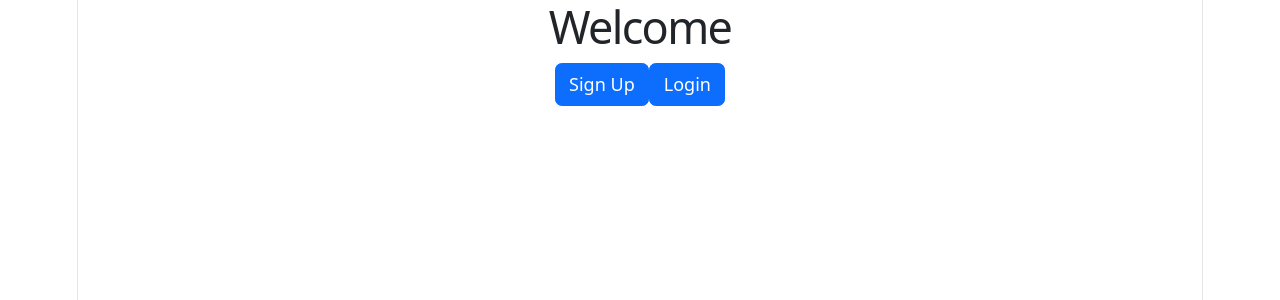
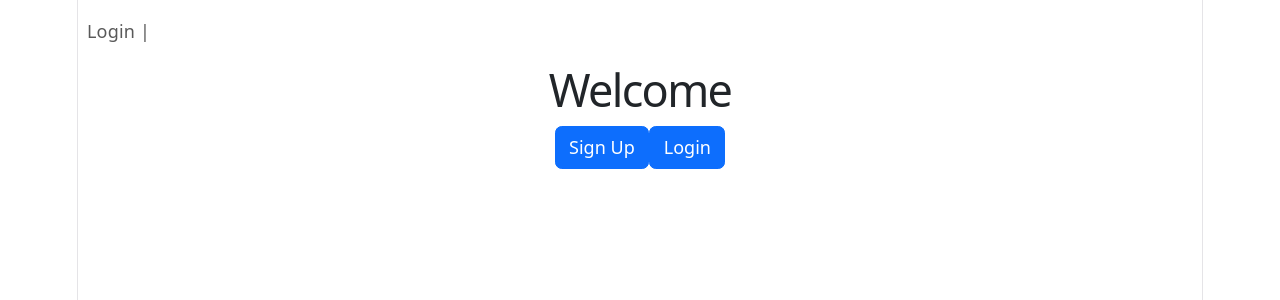
Before and after one commit to gmcallister23/ts-tasklist-assignment, a React (Vite) app: page / in a window 1280 px wide. Shown: the top 300 px of the page. Built offline with nearby package versions, Linux system fonts and the light colour scheme.

Commit message:
Moved the login default page to dashboard rather than profile, added navbar

```diff
--- a/src/App.tsx
+++ b/src/App.tsx
@@ -1,7 +1,8 @@
 import { useState } from 'react'
 import Dashboard from './pages/Dashboard';
-import Profile from './pages/Profile';
-import TaskDetails from './pages/TaskDetails';
+//import Profile from './pages/Profile';
+//import TaskDetails from './pages/TaskDetails';
+import NavBar from './components/NavBar';
 import 'bootstrap/dist/css/bootstrap.min.css';
 import { Route, Routes } from 'react-router-dom';
 import LoginPage from './pages/LoginPage';
@@ -12,11 +13,12 @@ function App() {
 
   return (
     <div>
+      <NavBar />
       <Routes>
         <Route path="/" element={<LoginPage />} />
         <Route path='/dashboard' element={<AuthenticationGuard component={Dashboard}/>} />
-        <Route path='/profile' element={<AuthenticationGuard component={Profile} />} />
-        <Route path='/details' element={<AuthenticationGuard component={TaskDetails} />} />
+       {/* <Route path='/profile' element={<AuthenticationGuard component={Profile} />} />*/}
+       {/* <Route path='/details' element={<AuthenticationGuard component={TaskDetails} />} />*/}
       </Routes>
 
     </div>
--- a/src/components/LoginButton.tsx
+++ b/src/components/LoginButton.tsx
@@ -1,5 +1,6 @@
 import { useAuth0 } from '@auth0/auth0-react';
 import { Button } from 'react-bootstrap';
+import Dashboard from '../pages/Dashboard';
 
 const LoginButton: React.FC = () => {
     const { loginWithRedirect: login, isAuthenticated, isLoading, error, logout: auth0logout, user } = useAuth0();
@@ -23,12 +24,13 @@ const LoginButton: React.FC = () => {
 
     return isAuthenticated ? (
         <>
-
-        <p>Logged in as {user?.email}</p>
+        {/* <p>Logged in as {user?.email}</p>
 
         <h1> User Profile </h1>
 
-        <pre>{JSON.stringify(user, null, 2)}</pre>
+        <pre>{JSON.stringify(user, null, 2)}</pre> */}
+
+        <Dashboard />
 
         <Button onClick={logout}>Logout</Button>
 
--- /dev/null
+++ b/src/components/NavBar.tsx
@@ -0,0 +1,26 @@
+import { Nav, Navbar } from 'react-bootstrap';
+import { Link } from 'react-router-dom';
+import { useAuth0 } from '@auth0/auth0-react';
+
+const NavBar: React.FC = () => {
+    const { isAuthenticated } = useAuth0();
+
+    return (
+        <Navbar>
+            <Nav>
+                <Nav.Link as={Link} to='/'> Login |</Nav.Link>
+                {isAuthenticated &&
+                <>
+                    <Nav.Link as={Link} to='/dashboard'>Dashboard</Nav.Link>
+                    <Nav.Link as={Link} to='/profile'>Profile</Nav.Link>
+                    <Nav.Link as={Link} to='/details'>Task Details</Nav.Link>
+                </>
+                }
+            </Nav>
+        </Navbar>
+    )
+}
+
+export default NavBar;
+
+//current set up causes a reload and runs a redirect message, used ChatGPT to debug and update linking
```
